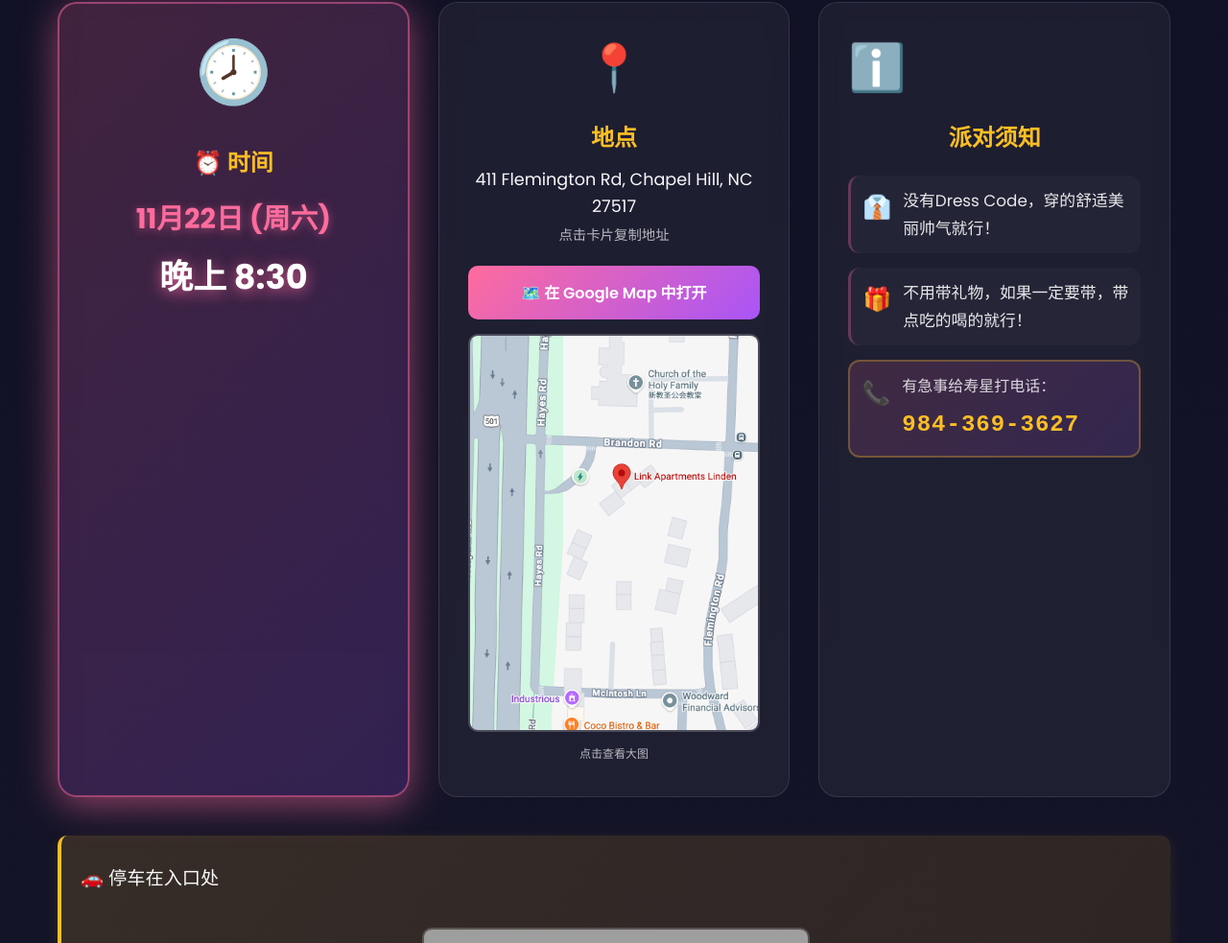
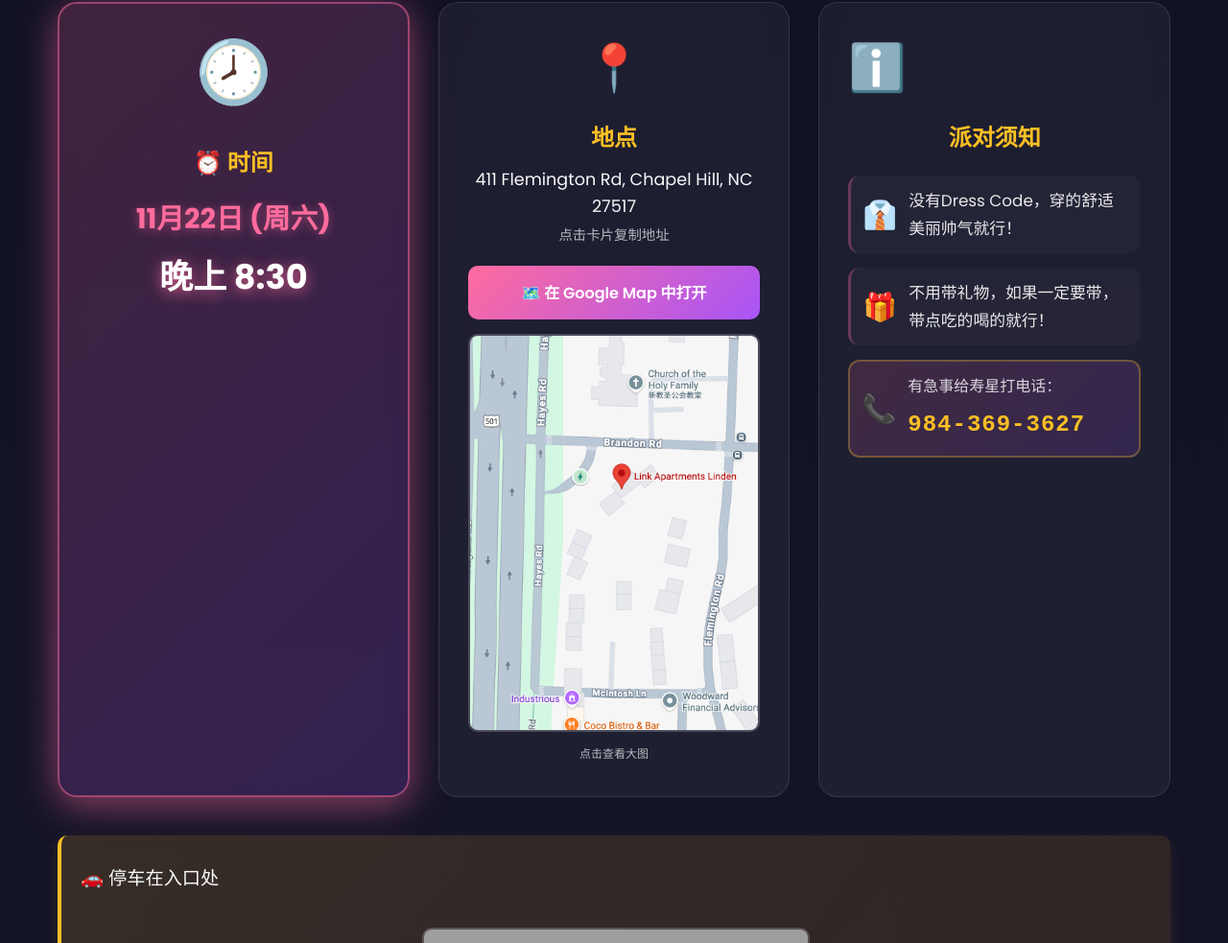
Before and after one commit to Tianlai1122/Tianlai-s-Birthday-Party, a plain HTML site: page frontend/index.html in a window 1280 px wide. Shown: the part 975-1958 px from the top of the page at 96% size. Drawn offline with Linux system fonts and the light colour scheme; no server answers; grey boxes are pictures that could not be loaded.

Commit message:
修复：派对须知的emoji居中对齐

```diff
--- a/frontend/styles.css
+++ b/frontend/styles.css
@@ -435,7 +435,7 @@ body {
 
 .notice-item-inline {
     display: flex;
-    align-items: flex-start;
+    align-items: center;
     gap: 12px;
     padding: 12px;
     background: rgba(255, 255, 255, 0.03);
@@ -451,9 +451,12 @@ body {
 }
 
 .notice-item-inline .notice-icon {
-    font-size: 1.5rem;
+    font-size: 1.8rem;
     flex-shrink: 0;
-    margin-top: 2px;
+    display: flex;
+    align-items: center;
+    justify-content: center;
+    min-width: 2rem;
 }
 
 .notice-item-inline p {
```
